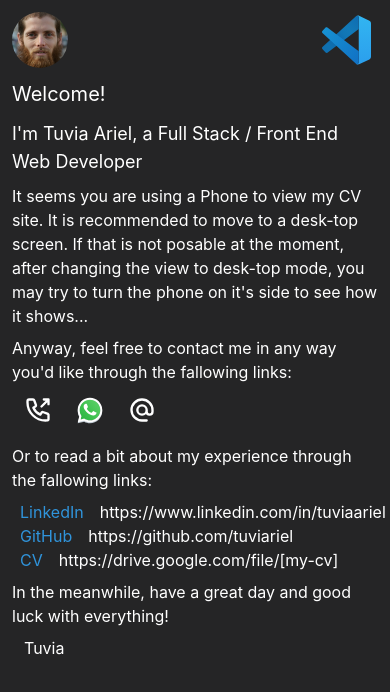
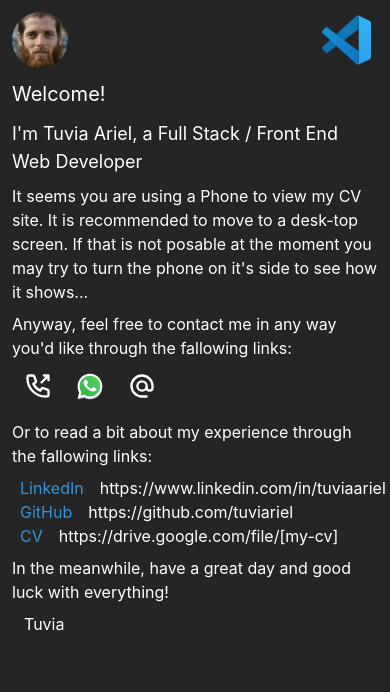
Before and after one commit to tuviariel/playgive, a React (Create React App) app: page / in a window 390 px wide. Shown: the top 692 px of the page. Built offline with nearby package versions, Linux system fonts and the light colour scheme.

Commit message:
one last hopefully for phone view fix

```diff
--- a/src/pages/CV/CV.jsx
+++ b/src/pages/CV/CV.jsx
@@ -34,9 +34,8 @@ const CV = () => {
                 </div>
                 <div className="text-base mb-2">
                     It seems you are using a Phone to view my CV site. It is recommended to move to
-                    a desk-top screen. If that is not posable at the moment, after changing the view
-                    to desk-top mode, you may try to turn the phone on it's side to see how it
-                    shows...
+                    a desk-top screen. If that is not posable at the moment you may try to turn the
+                    phone on it's side to see how it shows...
                 </div>
                 <div className="text-base mb-2">
                     Anyway, feel free to contact me in any way you'd like through the fallowing
--- a/src/pages/CV/content/tabBar.jsx
+++ b/src/pages/CV/content/tabBar.jsx
@@ -10,7 +10,7 @@ import Moreshet from "../assets/מורשת יעקב.jpeg";
 import Teco from "../assets/teco.png";
 const TabBar = (props) => {
     const { openNav, closeTag, content, setContent } = props;
-    const barWidth = window.screen.width - 160 - 56 - 224 - 20;
+    const barWidth = window.screen.width - 160 - 56 - 224 - 40;
     // window.screen.width > 1024
     //     ? window.screen.width - 160 - 56 - 224 //for lg: screen - 160timeline - 56tooltip - 224action
     //     : window.screen.width - 160 - 56 - 176 - 20; //for lg: screen - 160 - 56 - 176action -14phoneAction
```
